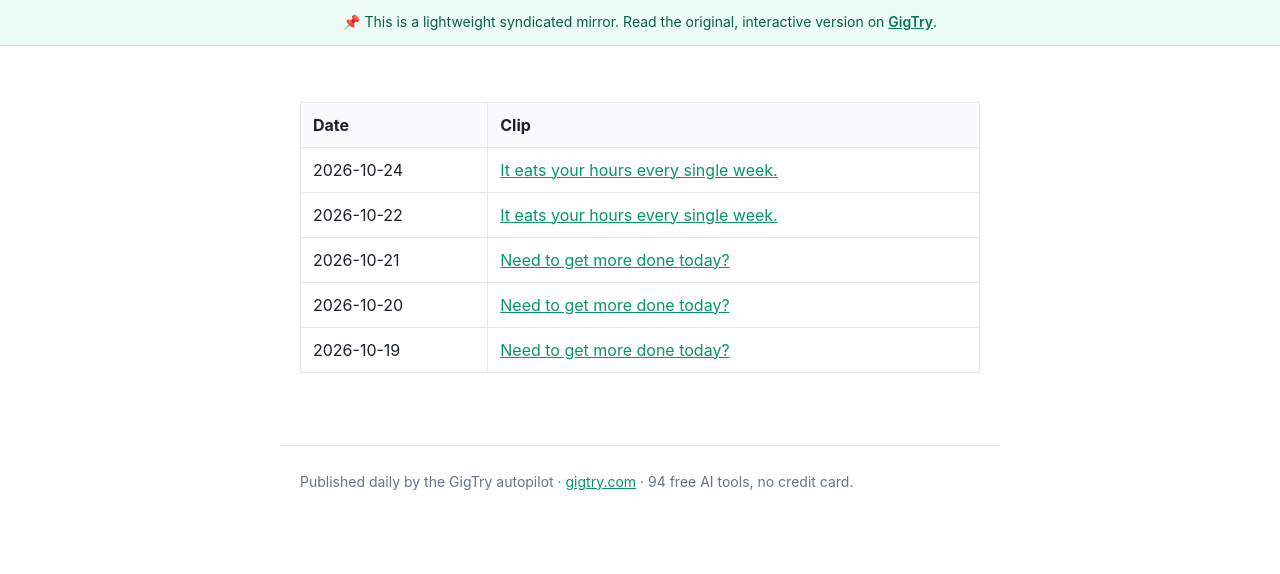
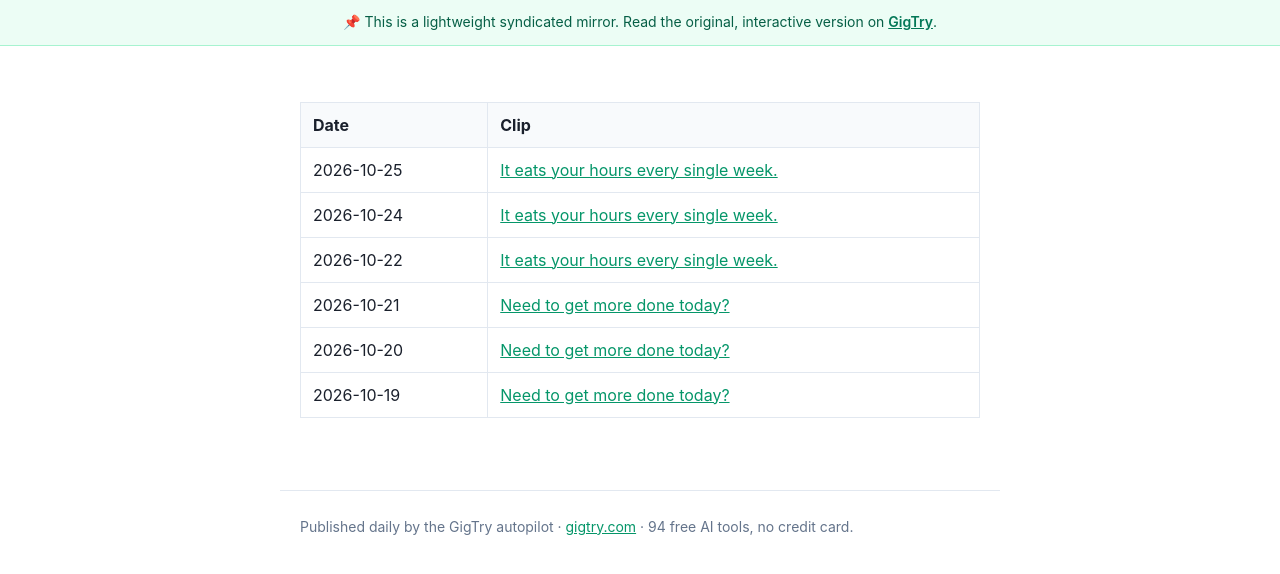
Before and after one commit to gigtryinfo-dev/gigtry-public, a Jekyll site: the page built from posts/clips/index.md, in a window 1280 px wide. Shown: the top 574 px of the page. Built offline with Jekyll 4.4.1, drawn with Linux system fonts in a browser that asks for light colours.

Commit message:
clips index: 2026-10-25

```diff
--- a/posts/clips/index.md
+++ b/posts/clips/index.md
@@ -7,6 +7,7 @@
 
 | Date | Clip |
 |------|------|
+| 2026-10-25 | [It eats your hours every single week.](https://gigtryinfo-dev.github.io/gigtry-public/posts/clips/2026-10-25-clip-1.html) |
 | 2026-10-24 | [It eats your hours every single week.](https://gigtryinfo-dev.github.io/gigtry-public/posts/clips/2026-10-24-clip-1.html) |
 | 2026-10-22 | [It eats your hours every single week.](https://gigtryinfo-dev.github.io/gigtry-public/posts/clips/2026-10-22-clip-1.html) |
 | 2026-10-21 | [Need to get more done today?](https://gigtryinfo-dev.github.io/gigtry-public/posts/clips/2026-10-21-clip-1.html) |
```
